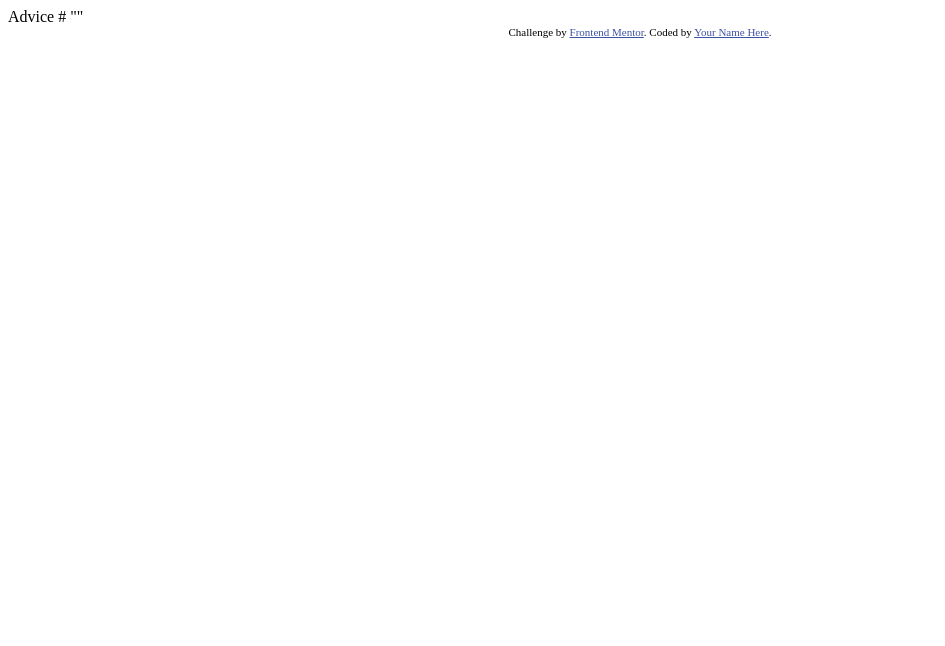
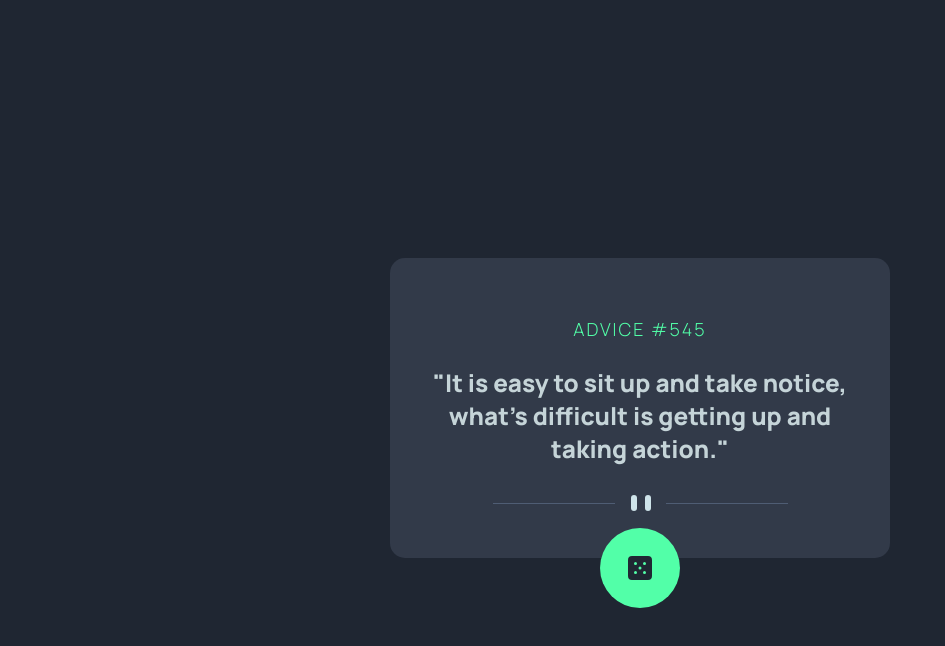
Before and after one commit to habtew/advice-generator, a plain HTML site: page index.html in a window 1280 px wide. Shown: the whole page, without its empty margins (0-945 px from the left). Drawn offline with Linux system fonts and the light colour scheme.

Commit message:
required version of random advice

```diff
--- a/index.html
+++ b/index.html
@@ -3,26 +3,30 @@
 <head>
   <meta charset="UTF-8">
   <meta name="viewport" content="width=device-width, initial-scale=1.0"> <!-- displays site properly based on user's device -->
+  <!--google fonts  -->
+  <link rel="preconnect" href="https://fonts.googleapis.com">
+  <link rel="preconnect" href="https://fonts.gstatic.com" crossorigin>
+  <link href="https://fonts.googleapis.com/css2?family=Manrope:wght@300;800&display=swap" rel="stylesheet">
 
   <link rel="icon" type="image/png" sizes="32x32" href="./images/favicon-32x32.png">
 
   <title>Frontend Mentor | Advice generator app</title>
-
-  <!-- Feel free to remove these styles or customise in your own stylesheet 👍 -->
-  <style>
-    .attribution { font-size: 11px; text-align: center; }
-    .attribution a { color: hsl(228, 45%, 44%); }
-  </style>
+  <link rel="stylesheet" href="./style.css" />
 </head>
 <body>
+  <main>
+    <div class="container">
+      <div class="advice-container">
+        <p >ADVICE <span class="id">#545</span></p>
+        <h3 class="advice">"It is easy to sit up and take notice, what's difficult is getting up and taking action."</h3>
+        <img src="./images/pattern-divider-mobile.svg" alt="pattern-divider"/>
+      </div>
+      <div class="btn">
+        <img src="./images/icon-dice.svg" alt="icon-desk" />
+      </div>
 
-  Advice #<!-- Advice ID goes here -->
-
-  "<!-- Advice text goes here -->"
-
-  <div class="attribution">
-    Challenge by <a href="https://www.frontendmentor.io?ref=challenge" target="_blank">Frontend Mentor</a>.
-    Coded by <a href="#">Your Name Here</a>.
-  </div>
+    </div>
+  </main>
+  <script src="./index.js"></script>
 </body>
 </html>
--- /dev/null
+++ b/index.js
@@ -0,0 +1,18 @@
+const id = document.querySelector('.id')
+const advice = document.querySelector('.advice')
+const btn = document.querySelector('.btn')
+
+const getData = async ()=>{
+    const response = await  fetch('https://api.adviceslip.com/advice')
+    const data = await response.json()
+    return data.slip
+}
+
+btn.addEventListener('click', ()=>{
+
+
+    getData().then(data => {
+        id.textContent = '#' + data.id
+        advice.textContent = data.advice
+    })
+})
--- /dev/null
+++ b/style.css
@@ -0,0 +1,97 @@
+/* general styles */
+
+*{
+    box-sizing: border-box;
+    /* primary */
+    --prm-clr-cyan: hsl(193, 20%, 81%);
+    --prm-clr-green: hsl(150, 100%, 66%);
+
+    /* neutral */
+    --clr-grayish-blue: hsl(217, 19%, 38%);
+    --clr-dark-grayish-blue: hsl(217, 19%, 24%);
+    --clr-blue: hsl(218, 23%, 16%);
+
+}
+
+
+body{
+    background:var(--clr-blue);
+    font-size: 1.3rem;
+    height: 100vh;
+    font-family: 'Manrope', sans-serif;
+    display: flex;
+
+}
+
+img{
+    max-width: 100%;
+}
+
+/* layout */
+
+main{
+    background: var(--clr-dark-grayish-blue);
+    padding: 2em 1em;
+    border-radius: 15px;
+    position: relative;
+    width: 80vw;
+    display: flex;
+    justify-content: center;
+    margin: auto;
+}
+.container{
+    max-width: 450px;
+    text-align: center;
+    display: flex;
+
+}
+
+.advice-container p{
+    color: var(--prm-clr-green);
+    font-size: 18px;
+    font-weight: 300;
+    letter-spacing: 2px;
+
+}
+
+.advice-container h3{
+    color: var(--prm-clr-cyan);
+    font-weight: 800;
+}
+
+.advice-container img{
+    color: var(--prm-clr-cyan);
+}
+
+.btn{
+    position: absolute;
+    bottom: -50px;
+    left: 0px;
+    right: 0px;
+    margin: 0 auto;
+    background: var(--prm-clr-green);
+    width: 80px;
+    height: 80px;
+    display: flex;
+    align-items: center;
+    justify-content: center;
+    border-radius: 50%;
+    cursor: pointer;
+}
+
+.btn:hover{
+    box-shadow: var(--prm-clr-green) 0px 7px 29px 0px;;
+}
+
+
+@media (min-width: 375px){
+    main{
+        width: 500px;
+    }
+}
+
+@media (max-width:370px){
+    main{
+        width: 100%;
+    }
+}
```
Also changed, not shown: 3 other files.
